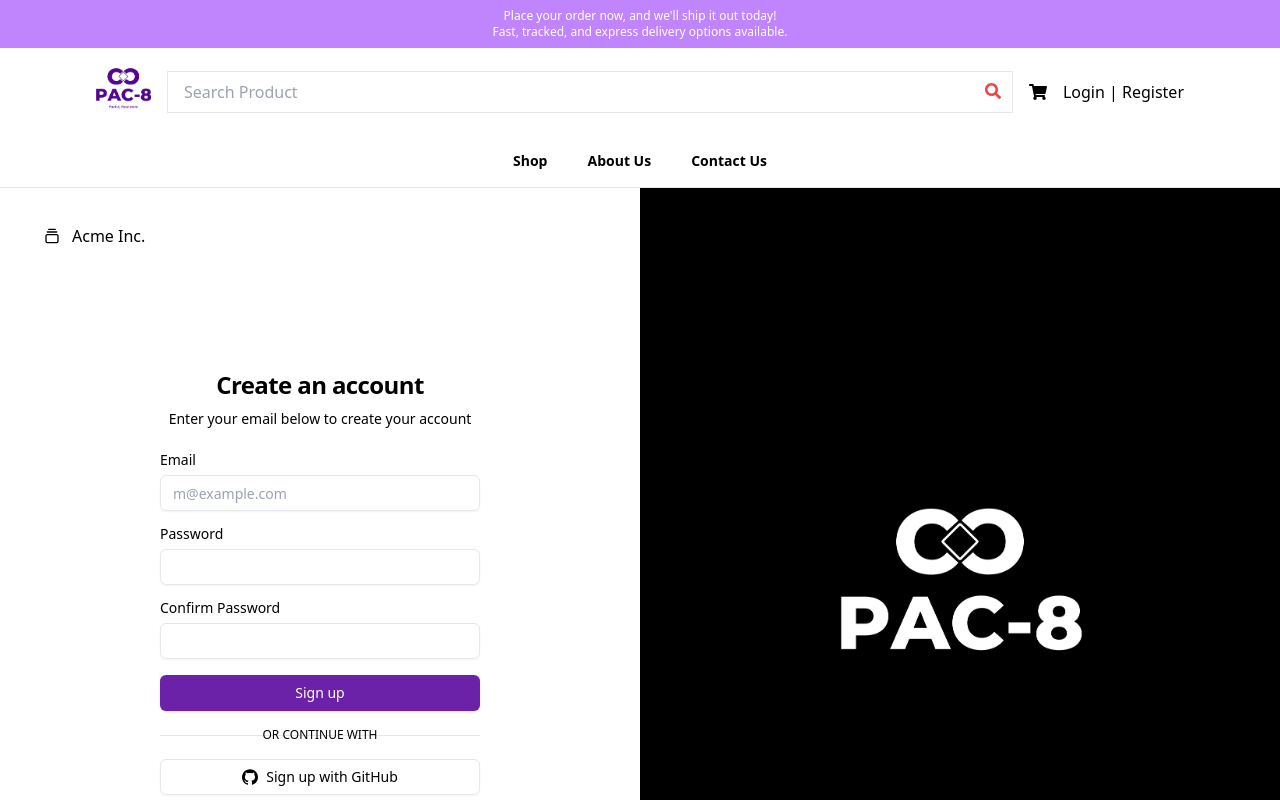
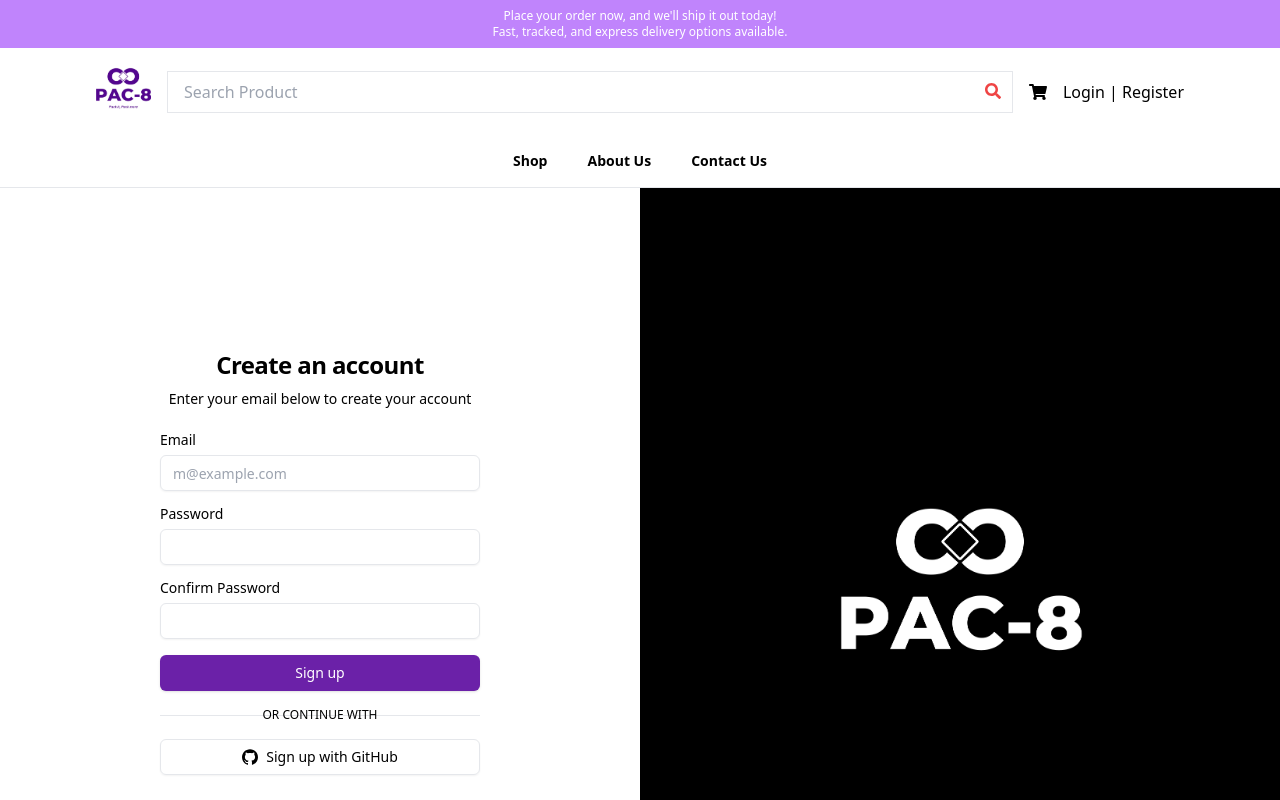
Before and after one commit to Ayomiidey/PAC-8, a React (Vite) app: page /sign-up in a window 1280 px wide. Shown: the top 800 px of the page. Built offline with nearby package versions, Linux system fonts and the light colour scheme.

Commit message:
login and signup fix

```diff
--- a/src/components/LoginPage.tsx
+++ b/src/components/LoginPage.tsx
@@ -5,9 +5,6 @@ const LoginPage = () => {
   return (
     <div className="grid min-h-svh lg:grid-cols-2">
       <div className="flex flex-col gap-4 p-6 md:p-10">
-        <div className="flex justify-center gap-2 md:justify-start">
-          <h1 className="flex items-center gap-2 font-extrabold">PAC 8</h1>
-        </div>
         <div className="flex flex-1 items-center justify-center">
           <div className="w-full max-w-xs">
             <LoginForm />
--- a/src/components/SignUpForm.tsx
+++ b/src/components/SignUpForm.tsx
@@ -1,5 +1,5 @@
 import { useState } from "react";
-import { useNavigate } from "react-router-dom";
+import { Link, useNavigate } from "react-router-dom";
 import {
   createUserWithEmailAndPassword,
   GoogleAuthProvider,
@@ -172,10 +172,13 @@ const SignUpForm = () => {
       </div>
 
       <div className="text-center text-sm text-muted-foreground">
-        Already have an account?{" "}
-        <a href="#" className="text-primary underline-offset-4 hover:underline">
+        Already have an account?
+        <Link
+          to={"/sign-in"}
+          className="text-primary underline-offset-4 hover:underline"
+        >
           Login
-        </a>
+        </Link>
       </div>
     </form>
   );
--- a/src/components/SignUpPage.tsx
+++ b/src/components/SignUpPage.tsx
@@ -1,4 +1,3 @@
-import { GalleryVerticalEnd } from "lucide-react";
 import SignUpForm from "./SignUpForm";
 import pac8BlackLogo from "../assets/images/pac8BlackLogo.png";
 
@@ -6,14 +5,6 @@ const SignUpPage = () => {
   return (
     <div className="grid min-h-svh lg:grid-cols-2">
       <div className="flex flex-col gap-4 p-6 md:p-10">
-        <div className="flex justify-center gap-2 md:justify-start">
-          <a href="#" className="flex items-center gap-2 font-medium">
-            <div className="flex h-6 w-6 items-center justify-center rounded-md bg-primary text-primary-foreground">
-              <GalleryVerticalEnd className="size-4" />
-            </div>
-            Acme Inc.
-          </a>
-        </div>
         <div className="flex flex-1 items-center justify-center">
           <div className="w-full max-w-xs">
             <SignUpForm />
```
Also changed, not shown: src/components/LoginForm.tsx (+0 -145 lines).
